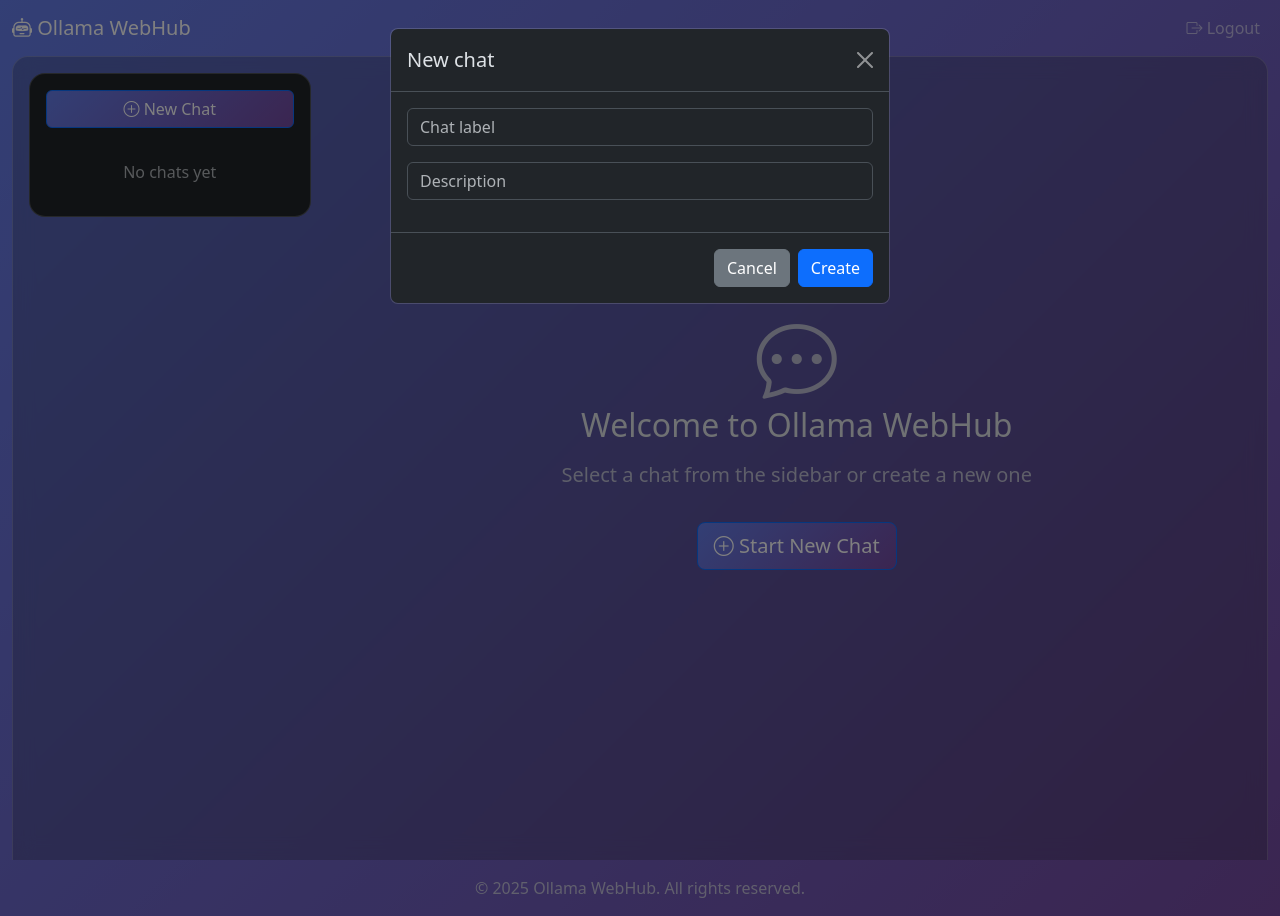
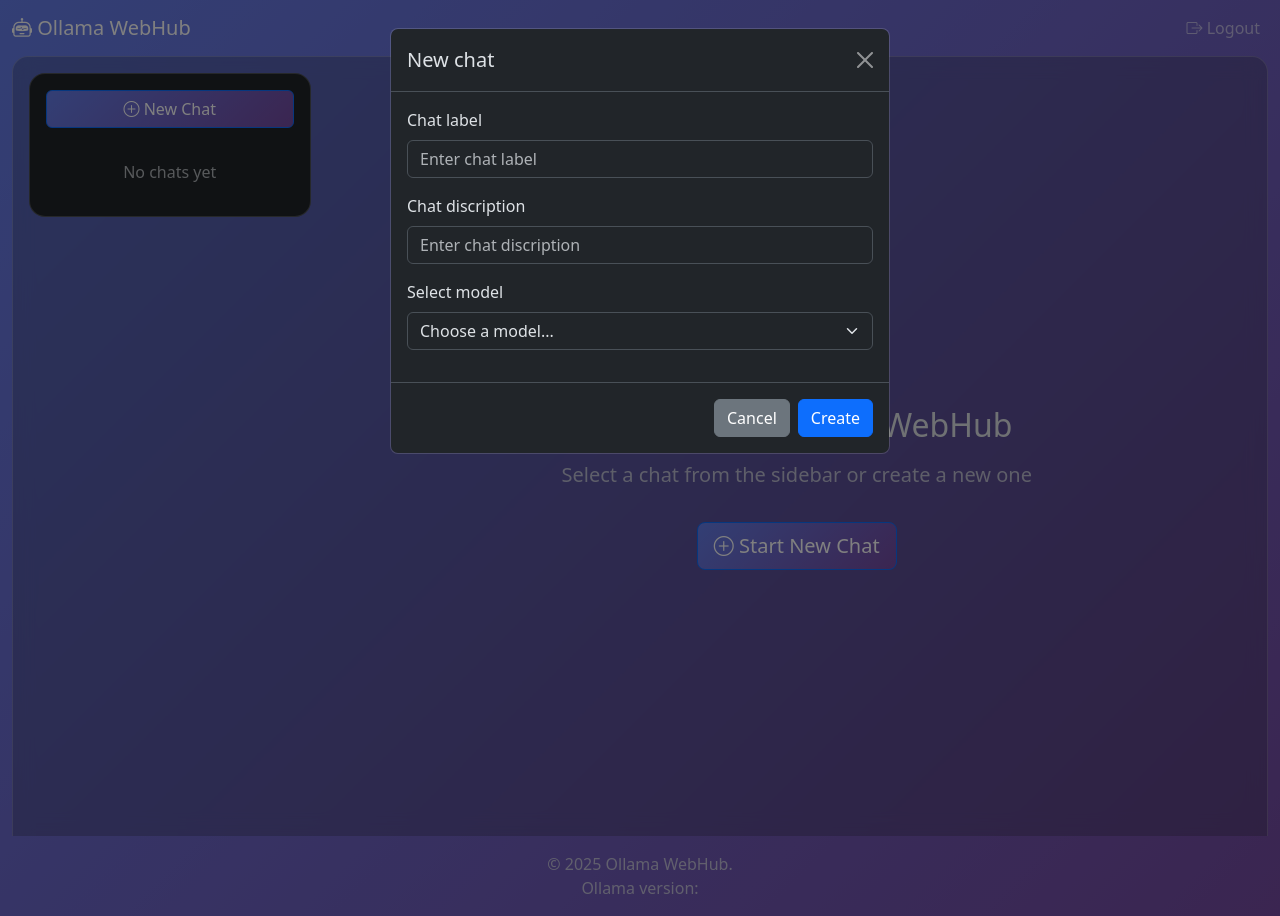
Before and after one commit to BTemplar/OllamaWebHub, a Django app: page / in a window 1280 px wide, after a click on "New Chat". Run offline with Django 5.2, Linux system fonts and the light colour scheme; the visitor is signed in with stand-in values (Sample User, id 1); data that the repository does not hold is empty.

Commit message:
Working with Ollama in chat mode. Minor fixes.
Now the main chat works with Ollama API in chat mode. Added chat_response method to Ollama_API class.
The main page displays the Ollama version.
System messages that were displayed during logout have been removed from fullscreen-base.html.
Added model selection for chat to modals.html.
Added AVAILABLE_MODELS and OLLAMA_VERSION variables to views.py

```diff
--- a/ollama_app/views.py
+++ b/ollama_app/views.py
@@ -11,6 +11,10 @@
 
 logger = logging.getLogger(__name__)
 
+models = dict(OllamaAPI().list_models()).get('models')
+AVAILABLE_MODELS = [model['name'] for model in models] if models is not None else []
+OLLAMA_VERSION = f"Ollama version: {OllamaAPI().get_version()}" if OllamaAPI().get_version() is not None else "Not available"
+
 @login_required
 def create_chat(request):
     if request.method == 'POST':
@@ -19,6 +23,7 @@
             new_branch = ChatBranch.objects.create(
                 name=request.POST.get('name', 'New chat'),
                 description=request.POST.get('description', None),
+                selected_model=request.POST.get('model', 'llama3'),
                 user=request.user
             )
             messages.success(request, 'Chat successfully created!')
@@ -38,7 +43,6 @@
     branches = ChatBranch.objects.filter(user=user)
     selected_branch = None
     chat_messages = []
-
     try:
         if request.method == 'POST' and 'message' in request.POST:
             if not branch_id:
@@ -59,19 +63,33 @@
                 message=message_text
             )
 
+            # Get the entire message history of the thread
+            chat_history = ChatMessage.objects.filter(
+                chat_branch=selected_branch
+            ).order_by('timestamp')
+
+            # Transform ChatMessage objects to a list of dictionaries for Ollama API
+            for msg in chat_history:
+                role = "assistant" if msg.sender == "assistant" else msg.sender
+                chat_messages.append({
+                    "role": role,
+                    "content": msg.message
+                })
+
             try:
-                # Try to get response from Ollama
-                ollama = OllamaAPI()
-                response = ollama.generate_response(
-                    model_name='llama2',
-                    prompt=message_text
+                # Use chat_response method instead generate_response
+                response = OllamaAPI().chat_response(
+                    model_name=selected_branch.selected_model,
+                    messages=chat_messages,
+                    stream=False  # if True, also get stream of tokens
                 )
 
-                if response and 'response' in response:
+                # Обработка ответа
+                if response and 'message' in response:
                     ChatMessage.objects.create(
                         chat_branch=selected_branch,
-                        sender='ollama',
-                        message=response['response']
+                        sender='assistant',
+                        message=response['message']['content']
                     )
                 else:
                     # Create error message in chat
@@ -109,6 +127,8 @@
             'selected_branch': selected_branch,
             'messages': chat_messages,
             'today': today,
+            'models': AVAILABLE_MODELS,
+            'ollama_version': OLLAMA_VERSION
         })
 
     except Exception as e:
--- a/templates/base.html
+++ b/templates/base.html
@@ -123,7 +123,12 @@
     <footer class="footer py-3 mt-auto">
         <div class="container text-center">
             <span class="text-muted">
-                © 2025 Ollama WebHub. All rights reserved.
+                © 2025 Ollama WebHub.
+            </span>
+        </div>
+        <div class="container text-center">
+            <span class="text-muted">
+                {{ ollama_version }}
             </span>
         </div>
     </footer>
--- a/templates/chat/chat.html
+++ b/templates/chat/chat.html
@@ -2,11 +2,6 @@
 
 {% block extra_css %}
 <style>
-    {#.chat-sidebar {#}
-    {#    background: rgba(var(--bs-dark-rgb), 0.95);#}
-    {#    min-height: 100vh;#}
-    {#    border-right: 1px solid rgba(255, 255, 255, 0.1);#}
-    {#}#}
 
     .chat-list {
         max-height: calc(100vh - 150px);
@@ -124,7 +119,7 @@
         <!-- Боковая панель -->
     <div class="chat-list overflow-auto col-md-3 p-3">
         <div class="p-3 bg-dark glassmorphism">
-                <button class="btn btn-primary w-100 mb-3 gradient-bg-btn" data-bs-toggle="modal" data-bs-target="#newChatModal">
+                <button class="btn btn-primary w-100 mb-3 gradient-bg-btn" data-bs-toggle="modal" data-bs-target="#newChatModal" data-models= {{ models|safe }}>
                     <i class="bi-plus-circle"></i> New Chat
                 </button>
 
@@ -187,7 +182,7 @@
                             <div class="d-flex justify-content-between align-items-center mb-2">
                                 <strong>
                                     {% if msg.sender == 'user' %}
-                                    <i class="bi-person me-2"></i>{{ request.user.username }}
+                                    <i class="bi-person me-2"></i>{{ request.user.username|title }}
                                     {% else %}
                                     <i class="bi-robot me-2"></i>Assistant
                                     {% endif %}
@@ -298,12 +293,9 @@
                 textarea.value = '';
                 scrollToLatestMessage();
 
-            } catch (error) {
-                console.error('Error:', error);
-                alert('Error sending message.\nOllama not responding.\nPlease, try again later.');
-                location.reload();
             } finally {
                 setLoadingState(false);
+                location.reload();
             }
         }
 
--- a/templates/chat/modals.html
+++ b/templates/chat/modals.html
@@ -10,17 +10,28 @@
         </div>
         <div class="modal-body">
           <div class="mb-3">
+          <label class="form-label">Chat label</label>
             <input type="text"
                    name="name"
                    class="form-control"
                    required
-                   placeholder="Chat label">
+                   placeholder="Enter chat label">
           </div>
           <div class="mb-3">
+          <label class="form-label">Chat discription</label>
               <input type="text"
                      name="description"
                      class="form-control"
-                     placeholder="Description">
+                     placeholder="Enter chat discription">
+          </div>
+          <div class="mb-3">
+            <label class="form-label">Select model</label>
+            <select name="model" class="form-select" required>
+              <option value="" disabled selected>Choose a model...</option>
+              {% for model in models %}
+              <option value="{{ model }}">{{ model }}</option>
+              {% endfor %}
+            </select>
           </div>
         </div>
         <div class="modal-footer">
```
Also changed, not shown: ollama_app/models.py (+7 -2 lines), ollama_app/ollama_api.py (+63 -3 lines), templates/fullscreen-base.html (+3 -15 lines).
